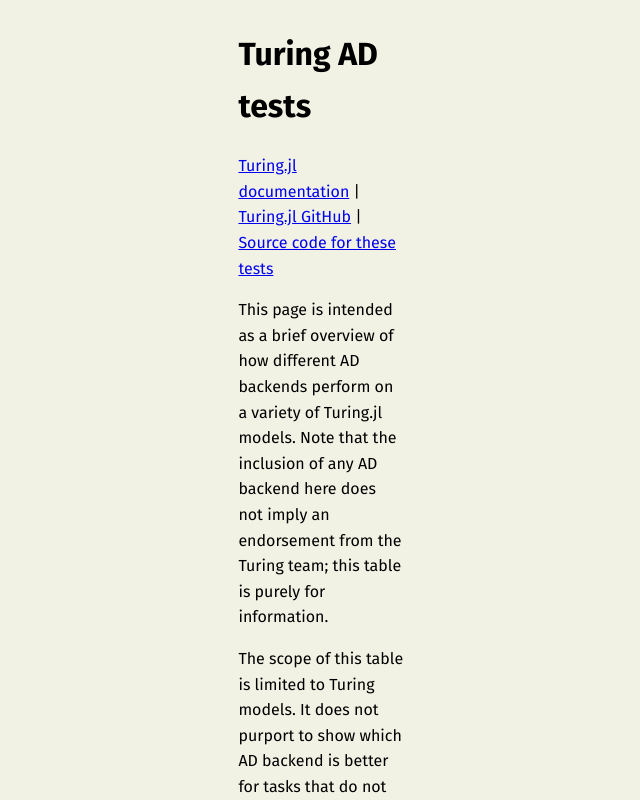
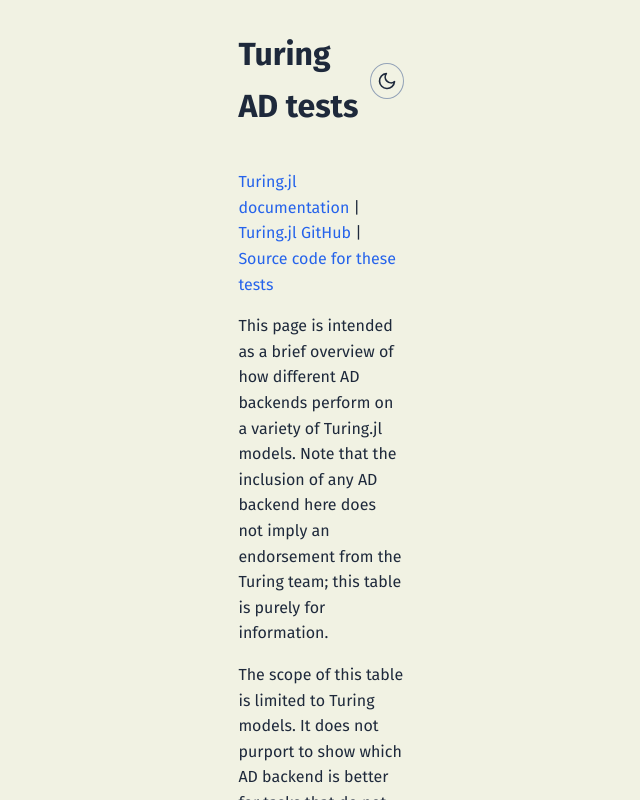
Before and after one commit to TuringLang/ADTests, a Svelte app in the folder web/: page / in a window 1280 px wide. Shown: the top 800 px of the page, without its empty margins (319-959 px from the left). Built offline with nearby package versions, Linux system fonts and the light colour scheme.

Commit message:
Add a Dark Mode (Midnight)

```diff
--- a/web/src/App.svelte
+++ b/web/src/App.svelte
@@ -1,10 +1,28 @@
 <script lang="ts">
     import data from "./data/adtests.json";
     import modelDefinitions from "./data/model_definitions.json";
+    import { onMount } from "svelte";
 
-    // Parse data into nice JS objects.
-    // Obviously, the nested strings are a bit ugly. From outer to inner, they are:
-    // category -> model_name -> adtype -> result
+    // Theme Logic
+    let theme = $state("light");
+
+    onMount(() => {
+        const savedTheme = localStorage.getItem('theme');
+        if (savedTheme === 'dark' || (!savedTheme && window.matchMedia('(prefers-color-scheme: dark)').matches)) {
+            theme = "dark";
+        } else {
+            theme = "light";
+        }
+        document.documentElement.setAttribute('data-theme', theme);
+    });
+
+    function toggleTheme() {
+        theme = theme === "light" ? "dark" : "light";
+        document.documentElement.setAttribute('data-theme', theme);
+        localStorage.setItem('theme', theme);
+    }
+
+    // Parse data logic (unchanged)
     let categorisedData = new Map<
         string,
         Map<string, Map<string, string | number>>
@@ -25,9 +43,8 @@
         categorisedData.get(category).set(model_name, resultsMap);
     }
     categorisedData = new Map(
-        [...categorisedData.entries()].sort(), // Sort categories alphabetically
+        [...categorisedData.entries()].sort(),
     );
-    console.log(categorisedData);
 
     import Manifest from "./lib/Manifest.svelte";
     import ResultsTable from "./lib/ResultsTable.svelte";
@@ -35,7 +52,28 @@
 
 <div id="main-wrapper">
     <main>
-        <h1>Turing AD tests</h1>
+        <div class="header">
+            <h1>Turing AD tests</h1>
+            <button class="theme-toggle" onclick={toggleTheme} aria-label="Toggle Dark Mode" title="Toggle theme">
+                {#if theme === 'dark'}
+                    <svg xmlns="http://www.w3.org/2000/svg" width="20" height="20" viewBox="0 0 24 24" fill="none" stroke="currentColor" stroke-width="2" stroke-linecap="round" stroke-linejoin="round">
+                        <circle cx="12" cy="12" r="5"></circle>
+                        <line x1="12" y1="1" x2="12" y2="3"></line>
+                        <line x1="12" y1="21" x2="12" y2="23"></line>
+                        <line x1="4.22" y1="4.22" x2="5.64" y2="5.64"></line>
+                        <line x1="18.36" y1="18.36" x2="19.78" y2="19.78"></line>
+                        <line x1="1" y1="12" x2="3" y2="12"></line>
+                        <line x1="21" y1="12" x2="23" y2="12"></line>
+                        <line x1="4.22" y1="19.78" x2="5.64" y2="18.36"></line>
+                        <line x1="18.36" y1="5.64" x2="19.78" y2="4.22"></line>
+                    </svg>
+                {:else}
+                    <svg xmlns="http://www.w3.org/2000/svg" width="20" height="20" viewBox="0 0 24 24" fill="none" stroke="currentColor" stroke-width="2" stroke-linecap="round" stroke-linejoin="round">
+                        <path d="M21 12.79A9 9 0 1 1 11.21 3 7 7 0 0 0 21 12.79z"></path>
+                    </svg>
+                {/if}
+            </button>
+        </div>
 
         <p>
             <a href="https://turinglang.org/docs">Turing.jl documentation</a> |
@@ -135,6 +173,31 @@
         max-width: min-content;
     }
 
+    .header {
+        display: flex;
+        justify-content: space-between;
+        align-items: center;
+    }
+
+    button.theme-toggle {
+        background: transparent;
+        color: var(--text-primary);
+        border: 1px solid var(--table-border);
+        width: 36px;
+        height: 36px;
+        border-radius: 50%;
+        display: flex;
+        align-items: center;
+        justify-content: center;
+        cursor: pointer;
+        transition: all 0.3s ease;
+    }
+
+    button.theme-toggle:hover {
+        background-color: var(--btn-hover);
+        transform: rotate(15deg);
+    }
+
     ul {
         display: flex;
         flex-direction: column;
@@ -143,10 +206,22 @@
 
     div.warning {
         width: fit-content;
-        background-color: #ffe2e2;
-        border: 1px solid #990000;
+        background-color: var(--warning-bg);
+        border: 1px solid var(--warning-border);
+        color: var(--warning-text);
         border-radius: 10px;
         padding: 10px 15px;
         margin: auto;
     }
+
+    span.wrong {
+        color: var(--wrong-color);
+        background-color: var(--wrong-bg);
+        padding: 0 4px;
+        border-radius: 3px;
+    }
+
+    span.error {
+        color: var(--error-color);
+    }
 </style>
--- a/web/src/app.css
+++ b/web/src/app.css
@@ -1,13 +1,104 @@
 @import url('https://fonts.googleapis.com/css2?family=Fira+Code:wght@300..700&family=Fira+Sans:ital,wght@0,100;0,200;0,300;0,400;0,500;0,600;0,700;0,800;0,900;1,100;1,200;1,300;1,400;1,500;1,600;1,700;1,800;1,900&display=swap');
+
+:root {
+    /* Light Mode - "Paper" feel */
+    --bg-primary: #f1f2e3;
+    --text-primary: #1e293b; /* Slate 800 */
+    --link-color: #2563eb;   /* Blue 600 */
+    --link-visited: #7c3aed; /* Violet 600 */
+
+    --table-border: #94a3b8; /* Slate 400 */
+    --table-header-bg: #e2e8f0; /* Slate 200 */
+    --table-sticky-col-bg: #f1f5f9; /* Slate 100 */
+    --table-sticky-header-bg: #cbd5e1; /* Slate 300 */
+    --table-cell-bg: transparent;
+
+    --warning-bg: #fef2f2; /* Red 50 */
+    --warning-border: #ef4444; /* Red 500 */
+    --warning-text: #991b1b; /* Red 800 */
+
+    --error-color: #dc2626;
+    --wrong-color: #b91c1c;
+    --wrong-bg: #fee2e2;
+
+    --issue-color: #9f1239;
+    --issue-hover-bg: #fecdd3;
+
+    --model-def-bg: #f8fafc;
+    --copy-btn-text: #64748b;
+
+    --btn-bg: #e2e8f0;
+    --btn-text: #334155;
+    --btn-hover: #cbd5e1;
+}
+
+[data-theme="dark"] {
+    /* Dark Mode - "Midnight" feel */
+    --bg-primary: #0f172a; /* Slate 900 - Rich dark blue-grey */
+
+    --text-primary: #cbd5e1;
+
+    --link-color: #60a5fa; /* Blue 400 */
+    --link-visited: #a78bfa; /* Violet 400 */
+
+    --table-border: #334155; /* Slate 700 */
+    --table-header-bg: #1e293b; /* Slate 800 */
+    --table-sticky-col-bg: #0f172a; /* Match bg */
+    --table-sticky-header-bg: #1e293b;
+    --table-cell-bg: #0f172a;
+
+    --warning-bg: #450a0a; /* Deep Red */
+    --warning-border: #f87171; /* Red 400 */
+    --warning-text: #fecaca; /* Red 200 */
+
+    --error-color: #f87171;
+    --wrong-color: #fca5a5;
+    --wrong-bg: #450a0a;
+
+    --issue-color: #fda4af;
+    --issue-hover-bg: #881337;
+
+    --model-def-bg: #1e293b;
+    --copy-btn-text: #94a3b8;
+
+    --btn-bg: #1e293b;
+    --btn-text: #e2e8f0;
+    --btn-hover: #334155;
+}
 
 html {
     font-family: "Fira Sans", sans-serif;
     box-sizing: border-box;
     font-size: 16px;
     line-height: 1.6;
-    background-color: #f1f2e3;
+    background-color: var(--bg-primary);
+    color: var(--text-primary);
+    transition: background-color 0.3s ease, color 0.3s ease;
 }
 
 *, *:before, *:after {
   box-sizing: inherit;
 }
+
+a {
+    color: var(--link-color);
+    text-decoration: none;
+}
+
+a:hover {
+    text-decoration: underline;
+}
+
+a:visited {
+    color: var(--link-visited);
+}
+
+h1, h2, h3, h4, h5, h6 {
+    color: var(--text-primary);
+}
+
+[data-theme="dark"] h1,
+[data-theme="dark"] h2,
+[data-theme="dark"] h3 {
+    color: #e2e8f0;
+}
--- a/web/src/lib/Manifest.svelte
+++ b/web/src/lib/Manifest.svelte
@@ -29,19 +29,20 @@
 
 <style>
     table {
-        border: 1px solid black;
+        border: 1px solid var(--table-border);
         border-collapse: collapse;
+        background-color: var(--table-cell-bg);
 
         td,
         th {
-            border: 1px solid black;
+            border: 1px solid var(--table-border);
             padding: 0px 10px;
             white-space: nowrap;
             text-align: left;
         }
 
         th {
-            background-color: #ececec;
+            background-color: var(--table-header-bg);
         }
 
         td.version {
--- a/web/src/lib/ModelNameAndDefinition.svelte
+++ b/web/src/lib/ModelNameAndDefinition.svelte
@@ -41,8 +41,8 @@
         position: relative;
         text-align: right;
         transition: background-color 0.3s ease;
-        background-color: #ececec;
-        border: 1px solid black;
+        background-color: var(--table-sticky-col-bg);
+        border: 1px solid var(--table-border);
         border-collapse: collapse;
         padding: 0px 10px;
         white-space: nowrap;
@@ -53,8 +53,8 @@
     }
 
     div.model-definition {
-        background-color: #f6f6f6;
-        border: 1px solid black;
+        background-color: var(--model-def-bg);
+        border: 1px solid var(--table-border);
         border-radius: 5px;
         padding: 10px 0 0 0;
         z-index: 5;
@@ -72,7 +72,7 @@
         font-family: inherit;
         top: 5px;
         left: 10px;
-        color: #555555;
+        color: var(--copy-btn-text);
         cursor: pointer;
     }
 </style>
--- a/web/src/lib/ResultsTable.svelte
+++ b/web/src/lib/ResultsTable.svelte
@@ -64,8 +64,9 @@
 
 <style>
     table {
-        border: 1px solid black;
+        border: 1px solid var(--table-border);
         border-collapse: collapse;
+        background-color: var(--table-cell-bg);
 
         tr > td:first-child,
         tr > th:first-child {
@@ -76,19 +77,19 @@
             transition: background-color 0.3s ease;
         }
         tr > td:first-child {
-            background-color: #ececec;
+            background-color: var(--table-sticky-col-bg);
         }
         tr > th:first-child {
-            background-color: #d1d1d1;
+            background-color: var(--table-sticky-header-bg);
         }
         td,
         th {
-            border: 1px solid black;
+            border: 1px solid var(--table-border);
             padding: 0px 10px;
             white-space: nowrap;
         }
         th {
-            background-color: #ececec;
+            background-color: var(--table-header-bg);
         }
         td {
             font-family: "Fira Code", monospace;
@@ -100,26 +101,26 @@
         }
 
         span.error {
-            color: #ff0000;
+            color: var(--error-color);
         }
         span.incorrect,
         span.wrong {
-            color: #ff0000;
-            background-color: #ffcccc;
+            color: var(--wrong-color);
+            background-color: var(--wrong-bg);
         }
 
         a.issue {
-            color: #880000;
+            color: var(--issue-color);
             text-decoration: none;
         }
 
         a.issue:hover {
-            background-color: #ffcccc;
+            background-color: var(--issue-hover-bg);
             transition: background-color 0.3s ease;
         }
 
         a.issue:visited {
-            color: #880000;
+            color: var(--issue-color);
         }
     }
 </style>
```
